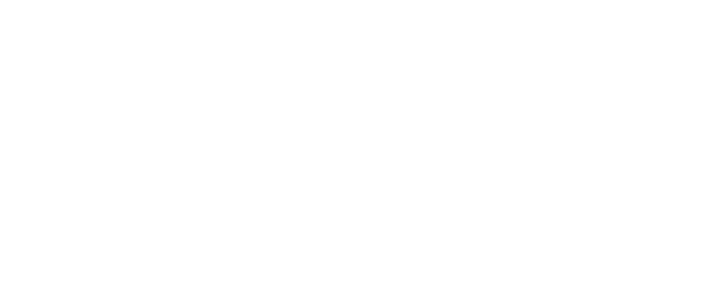
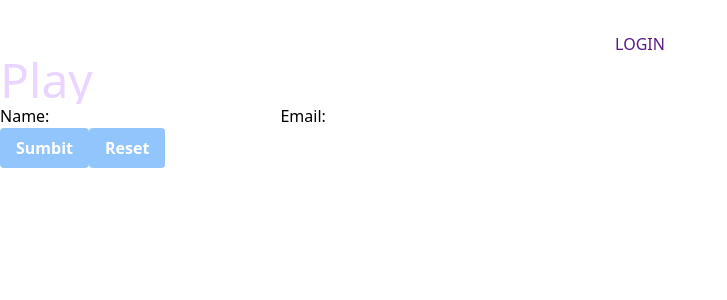
Before and after one commit to maceyjshort/login-form, a React (Create React App) app: page / in a window 1280 px wide. Shown: the top 300 px of the page, without its empty margins (0-727 px from the left). Built offline with nearby package versions, Linux system fonts and the light colour scheme.

Commit message:
Set up form

```diff
--- a/src/App.jsx
+++ b/src/App.jsx
@@ -1,5 +1,34 @@
 import "./App.css";
 
-function App() {}
+function App() {
+  return (
+    <>
+      <h1 className="mt-8 text-center uppercase text-purple-900">Login</h1>
+      <p className="text-5xl text-purple-200">Play</p>
+      <form>
+        <label>
+          Name:
+          <input type="text" name="name" />
+        </label>
+        <label>
+          Email:
+          <input type="email" name="email" />
+        </label>
+      </form>
+      <button
+        className="rounded bg-blue-300 py-2 px-4 font-bold text-white hover:bg-blue-700"
+        type="button"
+      >
+        Sumbit
+      </button>
+      <button
+        className="rounded bg-blue-300 py-2 px-4 font-bold text-white hover:bg-blue-700"
+        type="button"
+      >
+        Reset
+      </button>
+    </>
+  );
+}
 
 export default App;
```
